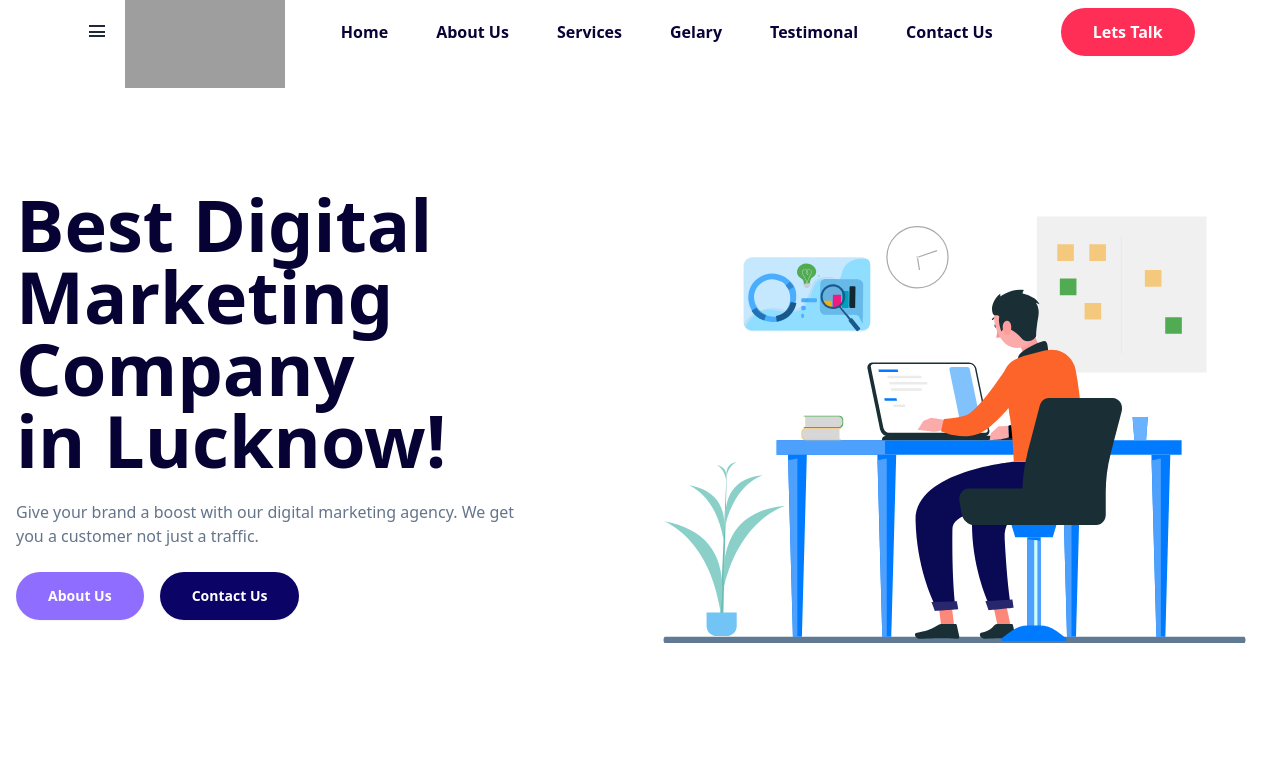
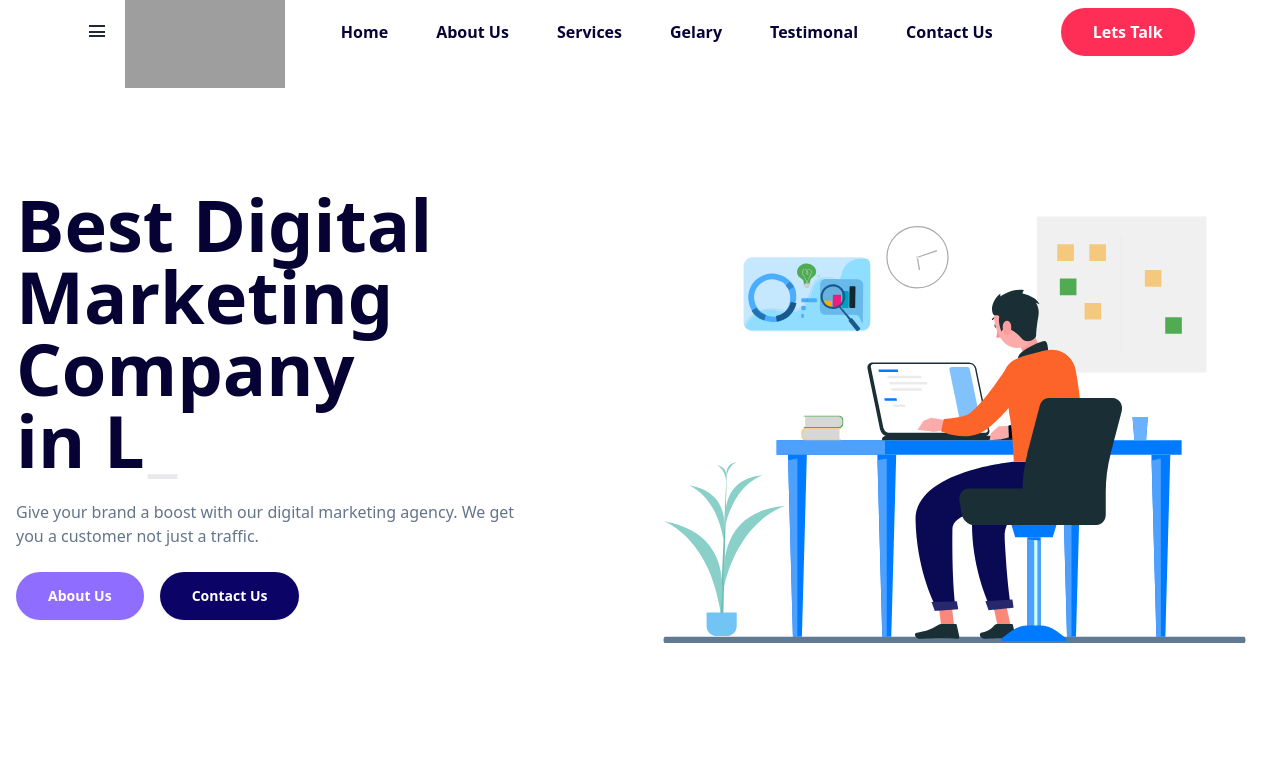
Before and after one commit to protapkrghosh/Royal-Advertising, a React (Vite) app: page / in a window 1280 px wide. Shown: the top 783 px of the page. Built offline with nearby package versions, Linux system fonts and the light colour scheme; grey boxes are pictures that could not be loaded.

Commit message:
type riter added

```diff
--- a/package.json
+++ b/package.json
@@ -20,6 +20,7 @@
     "react-icons": "^4.12.0",
     "react-router-dom": "^6.20.0",
     "react-scroll": "^1.9.0",
+    "react-simple-typewriter": "^5.0.1",
     "react-vertical-timeline-component": "^3.6.0",
     "sort-by": "^1.2.0",
     "swiper": "^11.0.5"
--- a/src/components/home/HomeBanner.jsx
+++ b/src/components/home/HomeBanner.jsx
@@ -1,6 +1,6 @@
 import Lottie from "lottie-react";
 import homeAnimation from "../../data/animations/homeAnimation.json"
-
+import { Typewriter } from 'react-simple-typewriter'
 const HomeBanner = () => {
   return (
     <div className="hero mt-4">
@@ -9,8 +9,22 @@ const HomeBanner = () => {
           <Lottie animationData={homeAnimation} loop={true} />
         </div>
         <div className="md:w-[50%]">
-            <h1 className="text-primary">Best Digital Marketing <br /> Company <br /> in Lucknow!
+          <div className="text-primary">
+            <h1 className="">
+              Best Digital Marketing Company
             </h1>
+            <Typewriter
+              words={['in Lucknow!']}
+              loop={true}
+              cursor
+              cursorStyle='_'
+              typeSpeed={70}
+              deleteSpeed={50}
+              delaySpeed={1000}
+              className="text-primary"
+            />
+          </div>
+
           <p className="py-6 text-slate-500">Give your brand a boost with our digital marketing agency. We get <br /> you a customer not just a traffic.</p>
           <button className="btn btn-primary">About Us</button>
           <button className="btn btn-secondary ml-4">Contact Us</button>
```
Also changed, not shown: 1 other file (tests, documents, lock files or other folders). Lines whose indentation alone changed are shown as unchanged.
